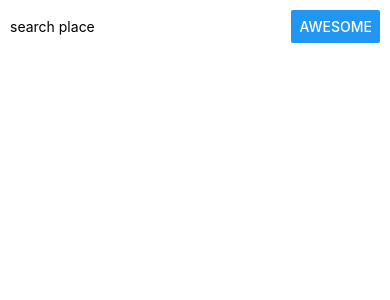
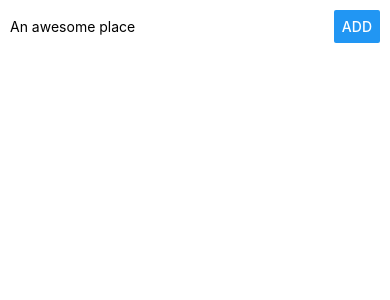
Before and after one commit to shafinr23/react-native, a React Native app: screen / in a window 390 px wide. Shown: the top 300 px of the page. Built offline with nearby package versions, Linux system fonts and the light colour scheme.

Commit message:
splite files

```diff
--- a/App.js
+++ b/App.js
@@ -1,60 +1,29 @@
-import React from 'react';
-import { StyleSheet, Text, View , TextInput , Button} from 'react-native';
+import React, { Component } from "react";
+import { StyleSheet, View } from "react-native";
 
 
-import ListItem from './src/components/ListItem/ListItem';
+import PlaceInput from './src/components/PlaceInput/PlaceInput';
+import PlaceList from './src/components/PlaceList/PlaceList';
 
 
-export default class App extends React.Component {
+export default class App extends Component {
   state = {
-    placeName: "",
     places: []
   };
 
-  placeNameChangeHandler = val => {
-    this.setState({
-      placeName:val
-    });
-  };
-
-  placeSubmiHandler = ()=>{
-    if(this.state.placeName.trim() === ""){
-      return;
-    }
-    this.setState(prevState =>{
-      return{
-        places:prevState.places.concat(prevState.placeName)
+  placeAddedHandler = placeName => {
+    this.setState(prevState => {
+      return {
+        places: prevState.places.concat(placeName)
       };
     });
   };
 
-
   render() {
-    const placesOutput = this.state.places.map((place, i) => (
-      <ListItem key={i} placeName={place} />
-    ));
     return (
       <View style={styles.container}>
-
-        <View style={styles.inputContainer} >
-        <TextInput
-        style={styles.placeInput}
-        placeholder="search place"
-        value={this.state.placeName}
-        onChangeText={this.placeNameChangeHandler}
-        />
-
-        <Button
-       style={styles.placeButton}
-        title="awesome"
-        onPress={this.placeSubmiHandler}
-        />
-        </View>
-        <View style={styles.placeList} >
-          {placesOutput}
-        </View>
-
-
+        <PlaceInput onPlaceAdded={this.placeAddedHandler} />
+        <PlaceList places={this.state.places} />
       </View>
     );
   }
@@ -62,27 +31,10 @@ export default class App extends React.Component {
 
 const styles = StyleSheet.create({
   container: {
-  flex: 1,
-  padding:10,
-  backgroundColor: 'transparent',
-  alignItems: 'center',
-  justifyContent: 'flex-start',
-  },
-  inputContainer:{
-   // flex:1,
-    width:"100%",
-    flexDirection:"row",
-    justifyContent:"space-between",
-    alignItems:"center"
-  },
-  placeInput:{
-    width:"70%"
-  },
-  placeButton:{
-    width:"30%",
-  },
-  placeList:{
-    width:"100%"
+    flex: 1,
+    padding:10,
+    backgroundColor: "#fff",
+    alignItems: "center",
+    justifyContent: "flex-start"
   }
-
 });
```
